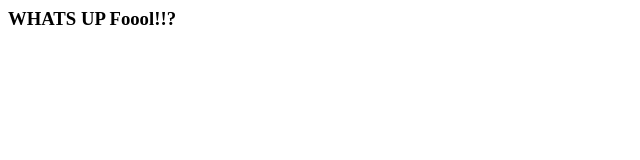
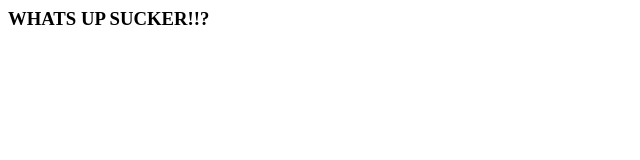
Before and after one commit to elguan/dump, a plain HTML site: page index.html in a window 1280 px wide. Shown: the full height of the page, 0-640 px from the left. Drawn offline with Linux system fonts and the light colour scheme.

Commit message:
Update index.html

```diff
--- a/index.html
+++ b/index.html
@@ -1,6 +1,6 @@
 <html>
 
   <body>
-    <h3>WHATS UP Foool!!?</h3>
+    <h3>WHATS UP SUCKER!!?</h3>
   </body>
 </html>
```
